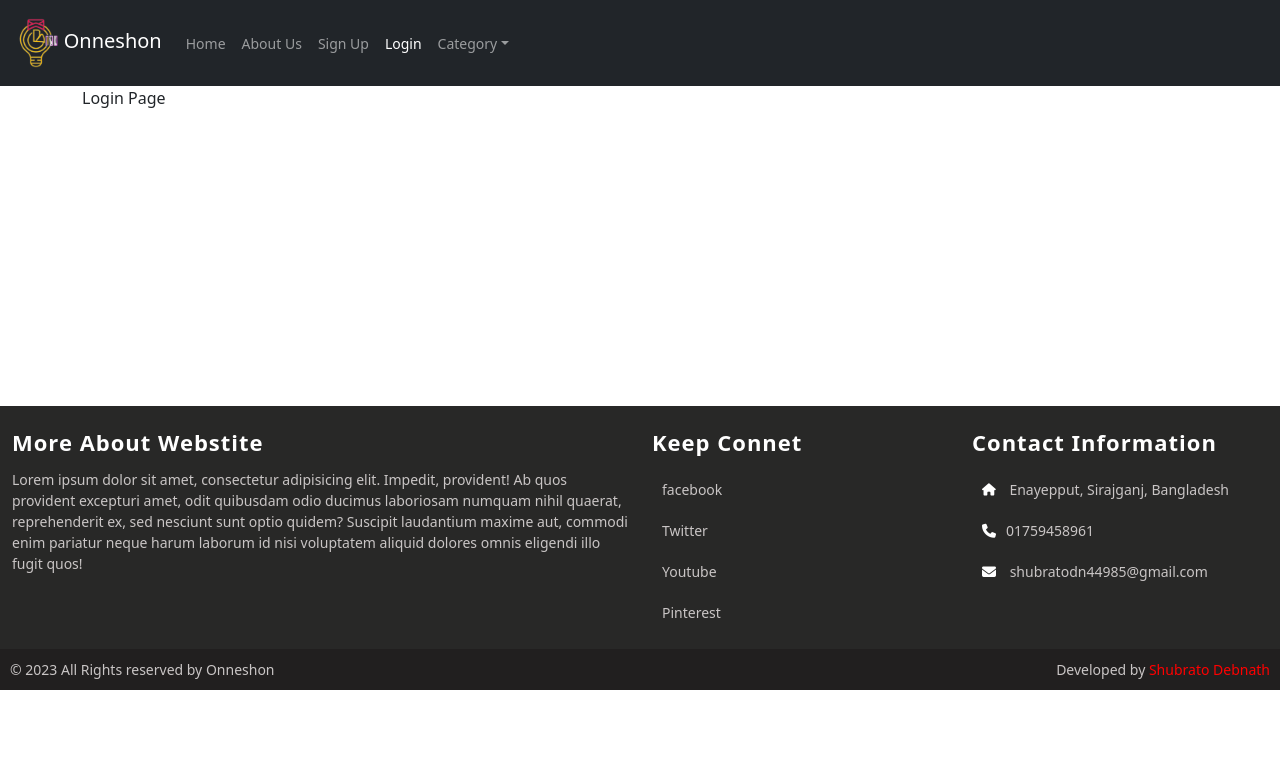
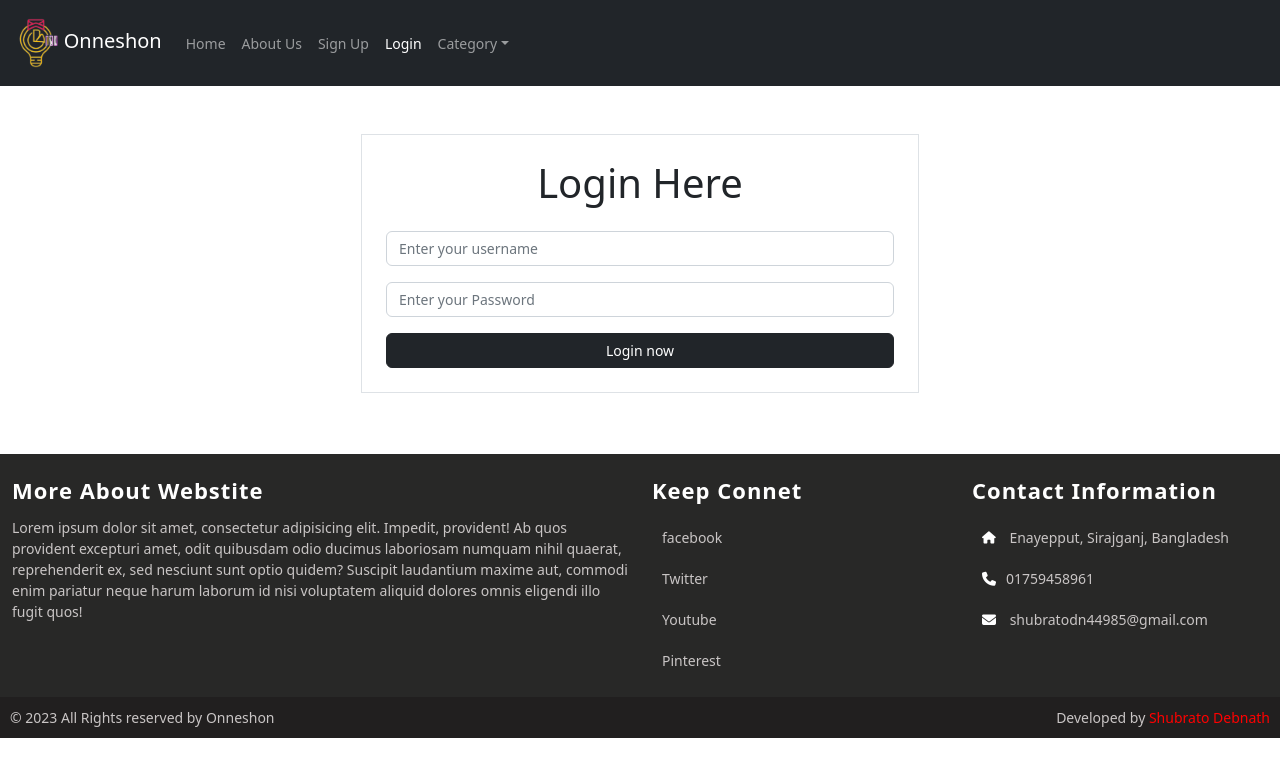
Before and after one commit to ShubratoDn/onneshon-react, a React (Create React App) app: page /login in a window 1280 px wide. Shown: the top 776 px of the page. Built offline with nearby package versions, Linux system fonts and the light colour scheme.

Commit message:
login form validate

```diff
--- a/src/pages/Login.js
+++ b/src/pages/Login.js
@@ -1,15 +1,64 @@
-import React from 'react'
+import React, { useEffect } from 'react'
 import Base from '../components/Base'
+import { useFormik } from 'formik'
+import * as YUP from 'yup'
 
 function Login() {
+
+
+
+    const formik = useFormik({
+        initialValues:{
+            username : "",
+            password : ""
+        },
+        validationSchema : YUP.object({
+            username : YUP.string().required("Enter your user name").min(4,"Minimum 4 character"),
+            password : YUP.string().required("Enter password please").min(4,"Minimum 4 character")
+        }),
+        onSubmit : (values, {resetForm})=>{
+            console.log("logged in")
+
+        }
+    })
+
+
+    const handleChange =(e)=>{
+        formik.handleChange(e);
+        formik.setTouched({...formik.touched, [e.target.name] : true});
+    }
+
+
+    useEffect(()=>{
+        formik.validateForm()
+    },[formik.values])
+
+
+
+
     return (
         <Base>
 
             {/* form desing starts here */}
             <div className="container">
-            <div className="login-from form-container border2">
-                Login Page
+                <form onSubmit={formik.handleSubmit} className="login-from form-container border col-lg-6 m-auto p-4 my-5">
+                    <h1 className=' text-center mb-4'>Login Here</h1>
+
+                    <div id="input-container">
+                        <div className="input-group mb-3">
+                            <input type="text" onChange={handleChange} value={formik.values.username} name='username' className="form-control" placeholder="Enter your username" />
+                            {formik.touched.username && formik.errors.username && <div className='invalid-field'>{formik.errors.username}</div>}
                         </div>
+                        <div className="input-group mb-3">
+                            <input type="password" onChange={handleChange} value={formik.values.password} name='password' className="form-control" placeholder="Enter your Password" />
+                            {formik.touched.password && formik.errors.password && <div className='invalid-field'>{formik.errors.password}</div>}
+                        </div>
+
+                        <input type="submit" value="Login now" className='btn btn-dark w-100' />
+
+                    </div>
+
+                </form>
             </div>
 
         </Base>
--- a/src/pages/Signup.js
+++ b/src/pages/Signup.js
@@ -52,7 +52,7 @@ export default function Signup() {
                     //SUCCESS MESSAGE
                     // console.log(respData);
 
-                    toast.success('🦄 Wow so easy!', {
+                    toast.success('🦄Register Success!', {
                         position: "bottom-center",
                         autoClose: 5000,
                         hideProgressBar: false,
```
Lines whose indentation alone changed are shown as unchanged.
